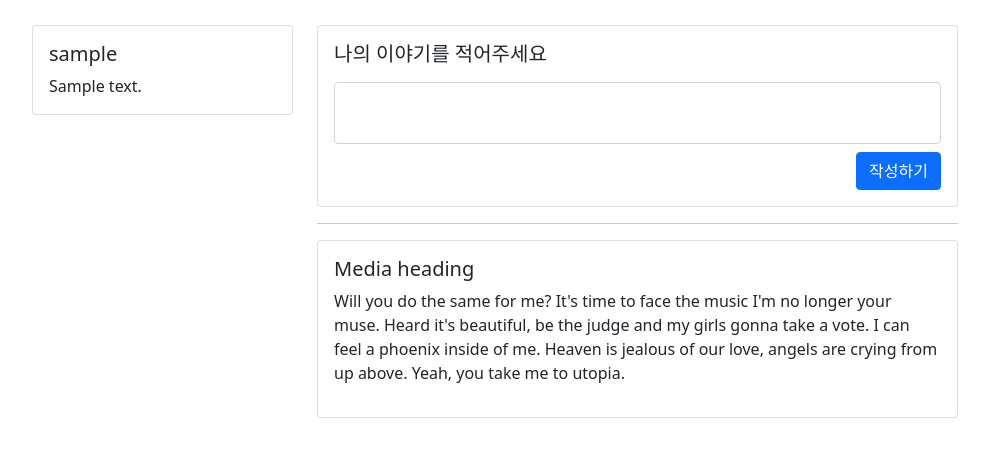
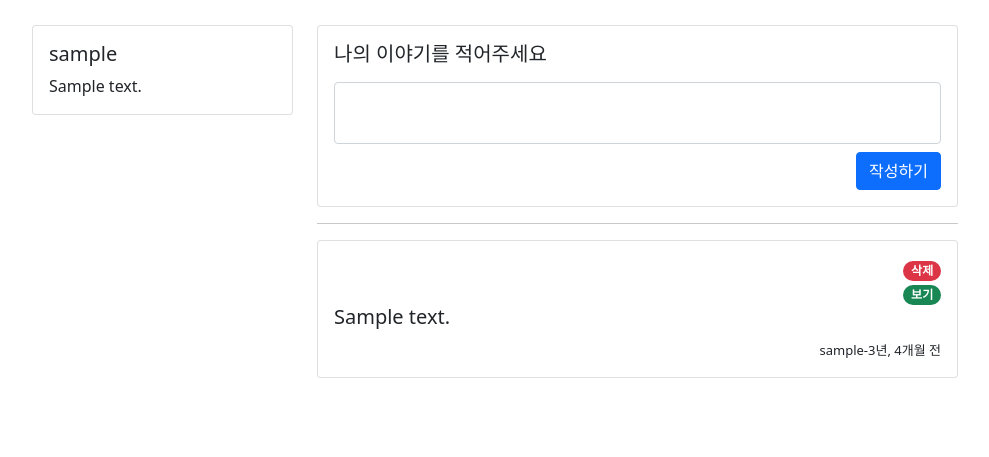
Before and after one commit to ksw4060/djangoLecture_TEST01, a Django app: page /tweet/ in a window 1280 px wide. Shown: the part 56-513 px from the top of the page, without its empty margins (50-1039 px from the left). Run offline with Django 4.2, Linux system fonts and the light colour scheme; a user stored in the database is signed in; tables that the repository leaves empty hold one stand-in row (values such as "Sample post").

Commit message:
게시글 작성, 수정, 삭제 home.html, tweet urls,views작성했음

```diff
--- a/djangoinit/settings.py
+++ b/djangoinit/settings.py
@@ -124,7 +124,6 @@ USE_I18N = True
 
 USE_TZ = True
 
-
 # Static files (CSS, JavaScript, Images)
 # https://docs.djangoproject.com/en/4.2/howto/static-files/
 
--- a/templates/base.html
+++ b/templates/base.html
@@ -1,15 +1,16 @@
 <!DOCTYPE html>
 <html lang="en">
   <head>
-    <meta charset="UTF-8">
-    <title>{% block title %}{% endblock %} | spartaSNS</title>
+    <meta charset="UTF-8" />
+    <title>
+      {% block title %}
+
+      {% endblock %}| spartaSNS
+    </title>
     <!-- Bootstrap CSS -->
-    <link href="https://cdn.jsdelivr.net/npm/bootstrap@5.0.0-beta3/dist/css/bootstrap.min.css" rel="stylesheet"
-          integrity="sha384-eOJMYsd53ii+scO/bJGFsiCZc+5NDVN2yr8+0RDqr0Ql0h+rP48ckxlpbzKgwra6" crossorigin="anonymous">
+    <link href="https://cdn.jsdelivr.net/npm/bootstrap@5.0.0-beta3/dist/css/bootstrap.min.css" rel="stylesheet" integrity="sha384-eOJMYsd53ii+scO/bJGFsiCZc+5NDVN2yr8+0RDqr0Ql0h+rP48ckxlpbzKgwra6" crossorigin="anonymous" />
 
-    <script src="https://cdn.jsdelivr.net/npm/bootstrap@5.0.0-beta3/dist/js/bootstrap.bundle.min.js"
-            integrity="sha384-JEW9xMcG8R+pH31jmWH6WWP0WintQrMb4s7ZOdauHnUtxwoG2vI5DkLtS3qm9Ekf"
-            crossorigin="anonymous"></script>
+    <script src="https://cdn.jsdelivr.net/npm/bootstrap@5.0.0-beta3/dist/js/bootstrap.bundle.min.js" integrity="sha384-JEW9xMcG8R+pH31jmWH6WWP0WintQrMb4s7ZOdauHnUtxwoG2vI5DkLtS3qm9Ekf" crossorigin="anonymous"></script>
     <style>
       .title-center {
         text-align: center;
@@ -26,7 +27,7 @@
       }
 
       .timeline-container {
-            margin-top : 25px
+        margin-top: 25px;
       }
     </style>
   </head>
@@ -37,7 +38,7 @@
         <div class="collapse navbar-collapse" id="navbarSupportedContent">
           <ul class="navbar-nav mr-auto">
             <li class="nav-item active">
-                    <a class="nav-link" href="#"> 친구 <span class="sr-only"></span></a>
+              <a class="nav-link" href="#">친구 <span class="sr-only"></span></a>
             </li>
           </ul>
         </div>
@@ -45,21 +46,19 @@
           {% if not user.is_authenticated %}
             <ul class="navbar-nav mr-auto">
               <li class="nav-item active">
-                        <a class="nav-link" href="/user/sign-in"> Sign In <span class="sr-only"></span></a>
+                <a class="nav-link" href="/user/sign-in">Sign In <span class="sr-only"></span></a>
               </li>
               <li class="nav-item active">
-                        <a class="nav-link" href="/user/sign-up"> Sign Up <span class="sr-only"></span></a>
+                <a class="nav-link" href="/user/sign-up">Sign Up <span class="sr-only"></span></a>
               </li>
             </ul>
           {% else %}
             <ul class="navbar-nav mr-auto">
               <li class="nav-item" disabled>
-                        <span class="nav-link">
-                            {{ user.username }} 님 반갑습니다!
-                        </span>
+                <span class="nav-link">{{ user.username }} 님 반갑습니다!</span>
               </li>
               <li class="nav-item">
-                        <a class="nav-link" href="/user/logout"> 로그아웃 </a>
+                <a class="nav-link" href="/user/logout">로그아웃</a>
               </li>
             </ul>
           {% endif %}
@@ -69,6 +68,5 @@
     {% block content %}
 
     {% endblock %}
-
   </body>
 </html>
--- a/templates/tweet/home.html
+++ b/templates/tweet/home.html
@@ -43,26 +43,34 @@
                 <hr>
                 <!-- 작성 된 글이 나오는 곳 -->
                 <div class="row">
-                    <div class="col-md-12">
-                        <div class="card">
-                            <div class="card-body">
-                                <div class="media">
-                                    <div class="media-body">
-                                        <h5 class="mt-0">Media heading</h5>
-                                        <p>Will you do the same for me? It's time to face the music I'm no longer your
-                                            muse.
-                                            Heard it's
-                                            beautiful, be the judge and my girls gonna take a vote. I can feel a phoenix
-                                            inside
-                                            of me.
-                                            Heaven is
-                                            jealous of our love, angels are crying from up above. Yeah, you take me to
-                                            utopia.</p>
+                    {% for tw in tweet %}
+                        <div class="col-md-12 mb-2">
+                            <div class="card">
+                                <div class="card-body">
+                                    {% if tw.author == user %}
+                                    <div style="text-align: right">
+                                        <a href="/tweet/delete/{{ tw.id }}">
+                                            <span class="badge rounded-pill bg-danger">삭제</span>
+                                        </a>
+                                    </div>
+                                    {% endif %}
+                                    <div style="text-align: right">
+                                        <a href="#">
+                                            <span class="badge rounded-pill bg-success">보기</span>
+                                        </a>
+                                    </div>
+                                    <div class="media">
+                                        <div class="media-body">
+                                            <h5 class="mt-0">{{ tw.content }}</h5>
+                                        </div>
+                                        <div style="text-align: right">
+                                            <span style="font-size: small">{{ tw.author.username }}-{{ tw.created_at|timesince }} 전</span>
+                                        </div>
                                     </div>
                                 </div>
                             </div>
                         </div>
-                    </div>
+                    {% endfor %}
                 </div>
 
             </div>
--- a/tweet/urls.py
+++ b/tweet/urls.py
@@ -1,10 +1,8 @@
-# tweet/urls.py
 from django.urls import path
 from . import views
 
 urlpatterns = [
     path('', views.home, name='home'),
-    # 127.0.0.1:8000 과 views.py 폴더의 home 함수 연결
-    path('tweet/', views.tweet, name='tweet')
-    # 127.0.0.1:8000/tweet 과 views.py 폴더의 tweet 함수 연결
+    path('tweet/', views.tweet, name='tweet'),
+    path('tweet/delete/<int:id>', views.delete_tweet, name='delete-tweet'),
 ]
--- a/tweet/views.py
+++ b/tweet/views.py
@@ -1,4 +1,3 @@
-# tweet/views.py
 from django.shortcuts import render, redirect
 from .models import TweetModel # 글쓰기 모델 -> 가장 윗부분에 적어주세요!
 
@@ -12,12 +11,12 @@ def home(request):
         return redirect('sign-in')
 
 
-
 def tweet(request):
     if request.method == 'GET':  # 요청하는 방식이 GET 방식인지 확인하기
         user = request.user.is_authenticated  # 사용자가 로그인이 되어 있는지 확인하기
-        if user:  # 로그인 한 사용자라면
-            return render(request, 'tweet/home.html')
+        if user:  # 로그인 한 사용자라면3
+            all_tweet = TweetModel.objects.all().order_by('-created_at')
+            return render(request, 'tweet/home.html', {'tweet': all_tweet})
         else:  # 로그인이 되어 있지 않다면
             return redirect('sign-in')
     elif request.method == 'POST':  # 요청 방식이 POST 일때
@@ -27,3 +26,8 @@ def tweet(request):
         my_tweet.content = request.POST.get('my-content','')  # 모델에 글 저장
         my_tweet.save()
         return redirect('tweet')
+
+def delete_tweet(request, id):
+    my_tweet = TweetModel.objects.get(id=id)
+    my_tweet.delete()
+    return redirect('tweet')
--- a/user/views.py
+++ b/user/views.py
@@ -32,9 +32,7 @@ def sign_up_view(request):
                 return redirect('/sign-in') # 회원가입이 완료되었으므로 로그인 페이지로 이동
 # 회원 가입시, 이미 존재하는 유저이다 > 회원 가입 할 필요 없음
 # 이미 존하는 유저가 아니다 > 회원 가입 시켜야함
-# user/views.py
 
-# user/views.py
 
 def sign_in_view(request):
     if request.method == 'POST':
```
Also changed, not shown: templates/my_test.html (+6 -6 lines), templates/user/signin.html (+5 -6 lines), templates/user/signup.html (+6 -7 lines), user/models.py (line endings or trailing spaces). Lines whose indentation alone changed are shown as unchanged.
